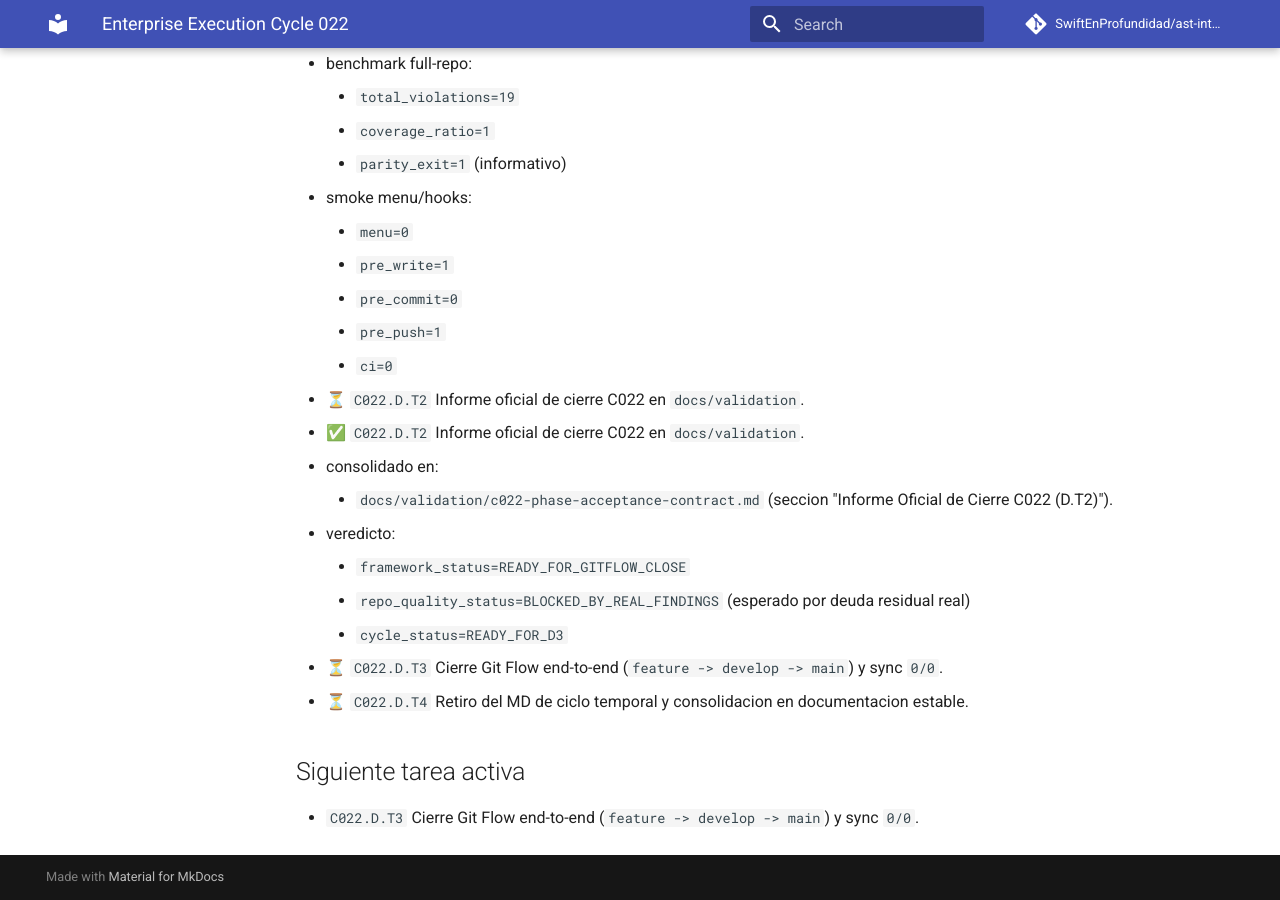
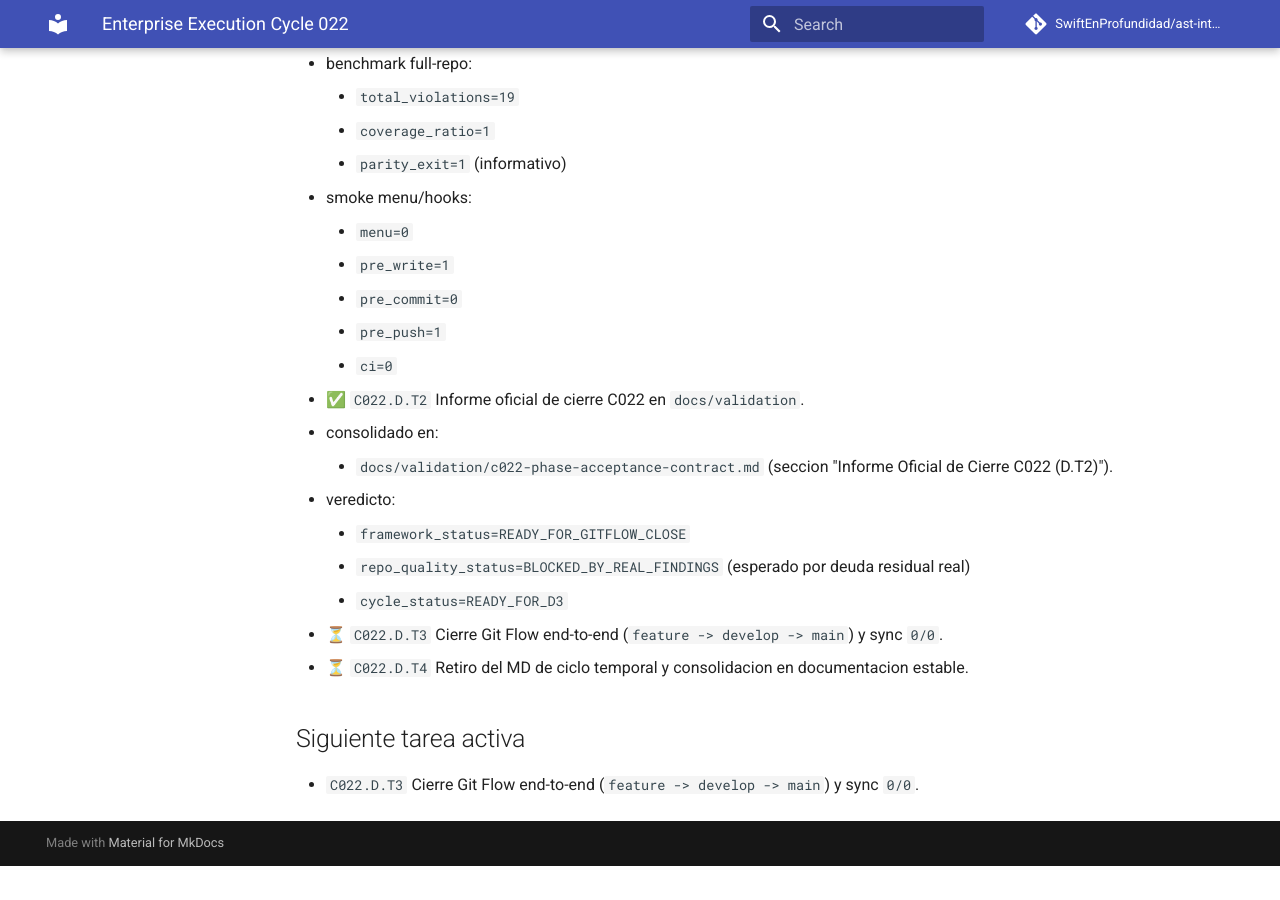
Before and after one commit to SwiftEnProfundidad/ast-intelligence-hooks, an MkDocs documentation site: the page built from docs/ENTERPRISE_EXECUTION_CYCLE_022.md, in a window 1280 px wide and 900 px high, scrolled down 4204 px. Built offline with MkDocs 1.6.1 and Material for MkDocs 9.7.7, drawn with Linux system fonts in a browser that asks for light colours; comment, search, counter and statistics services are not loaded; after the commit the page ends 5070 px from its top, so only the background shows below that.

Commit message:
docs(cycle): remove duplicated D2 pending entry

```diff
--- a/docs/ENTERPRISE_EXECUTION_CYCLE_022.md
+++ b/docs/ENTERPRISE_EXECUTION_CYCLE_022.md
@@ -127,7 +127,6 @@ Continuar el endurecimiento enterprise operativo del repo con foco en:
     - `pre_commit=0`
     - `pre_push=1`
     - `ci=0`
-- ⏳ `C022.D.T2` Informe oficial de cierre C022 en `docs/validation`.
 - ✅ `C022.D.T2` Informe oficial de cierre C022 en `docs/validation`.
   - consolidado en:
     - `docs/validation/c022-phase-acceptance-contract.md` (seccion "Informe Oficial de Cierre C022 (D.T2)").
```
